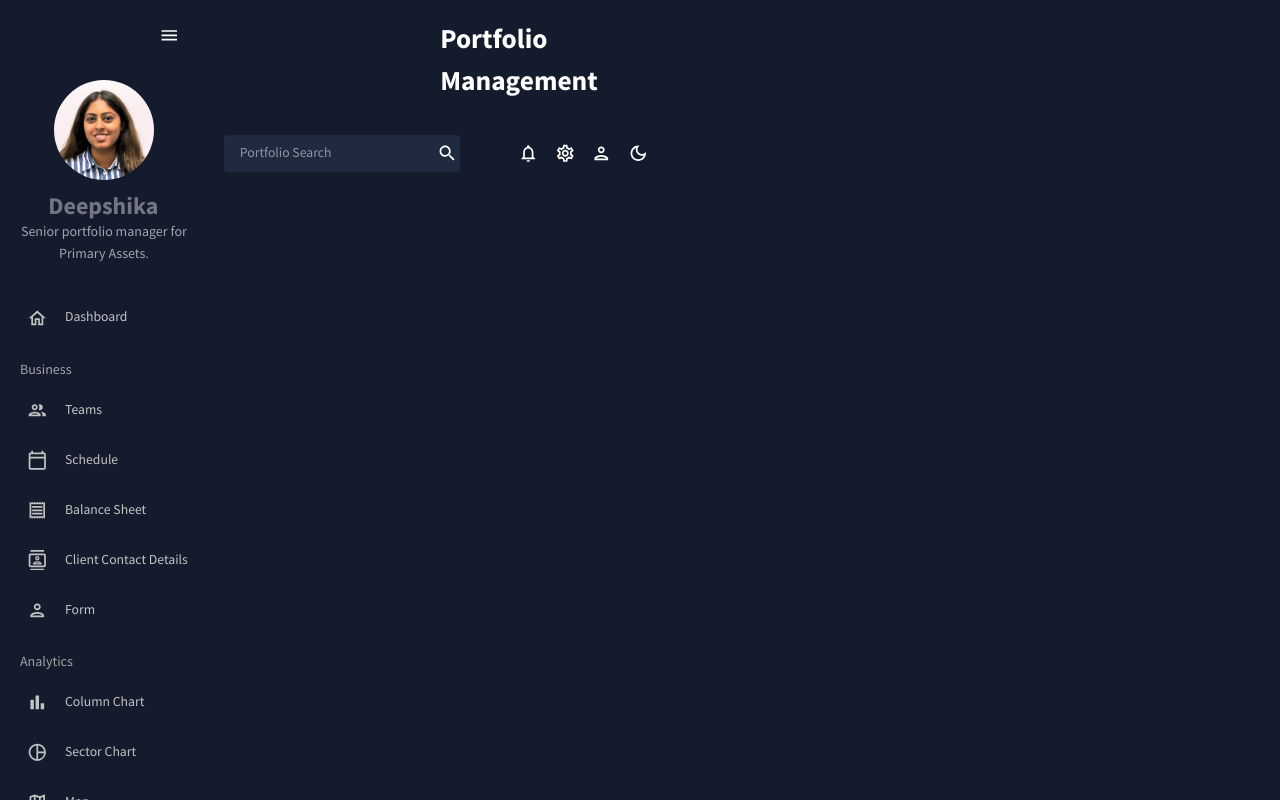
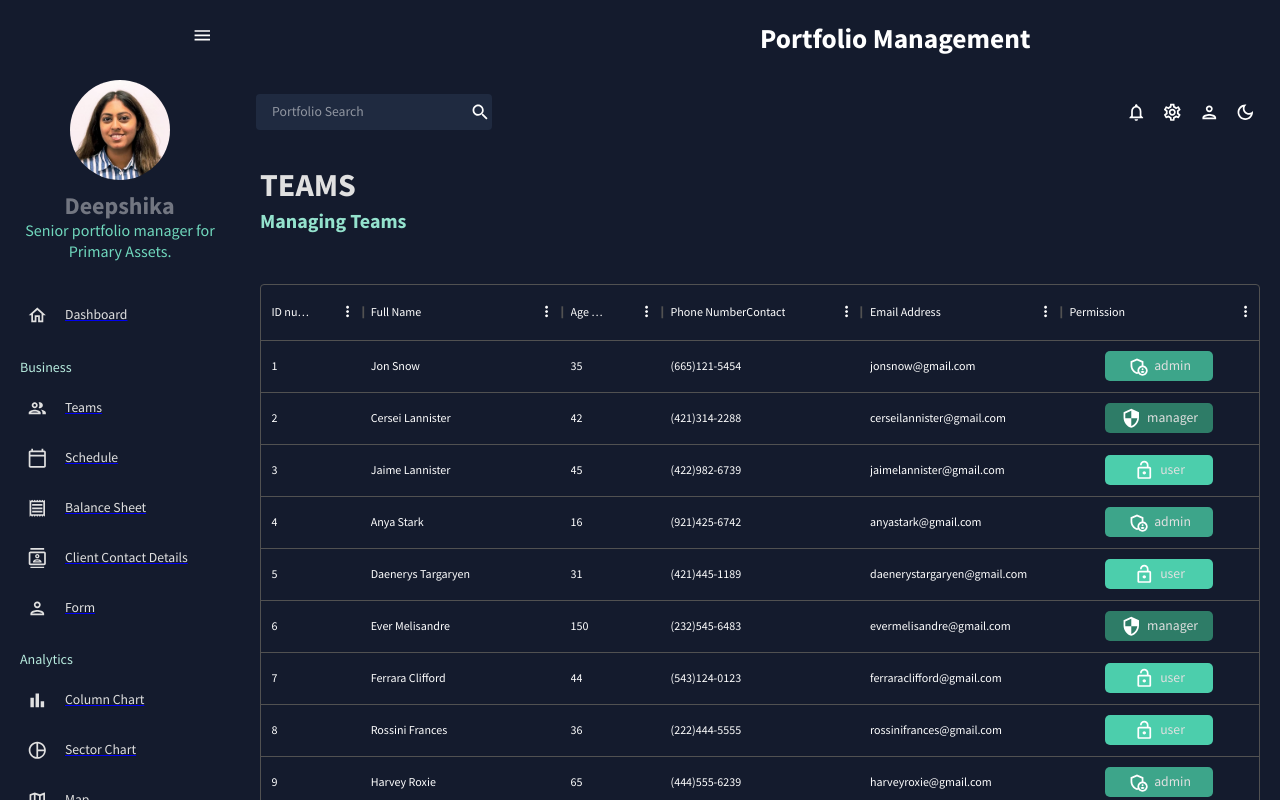
Before and after one commit to DeepshikaReddy/Investment-Profile, a React (Create React App) app: page /team in a window 1280 px wide. Shown: the top 800 px of the page. Built offline with nearby package versions, Linux system fonts and the light colour scheme.

Commit message:
Teams Page

```diff
--- a/src/App.js
+++ b/src/App.js
@@ -6,7 +6,7 @@ import TopBar from "./scenes/global/TopBar";
 import { useState } from "react";
 
 import Dashboard from "./scenes/dashboard";
-// import Team from "./scenes/team";
+import Team from "./scenes/team"
 // import Invoices from "./scenes/invoices";
 // import Contacts from "./scenes/contacts";
 // import Bar from "./scenes/bar";
@@ -43,19 +43,18 @@ const  App = () => {
     <TopBar setIsSidebar={setIsSidebar} />
 
     <Routes>
-      {
-       <Route path="/" element={<Dashboard/>} />
-      /* <Route exact path="/team" element={<Team/>} />
-      <Route exact path="/invoices" element={<Invoices/>} />
-      <Route exact path="/contacts" element={<Contacts/>} />
-      <Route exact path="/bar" element={<Bar/>} />
-      <Route exact path="/form" element={<Form/>} />
-      <Route exact path="/line" element={<Line/>} />
-      <Route exact path="/pie" element={<Pie/>} />
-      <Route exact path="/faq" element={<FAQ/>} />
-      <Route exact path="/geography" element={<Geography/>} />
-      <Route exact path="/calendar" element={<Calendar/>} /> */
-      }
+      <Route exact path="/" element={<Dashboard/>} />
+      <Route path="/team" element={<Team/>} />
+
+      {/* <Route  path="/invoices" element={<Invoices/>} /> */}
+      {/* <Route  path="/contacts" element={<Contacts/>} /> */}
+      {/* <Route exact path="/bar" element={<Bar/>} /> */}
+      {/* <Route exact path="/form" element={<Form/>} /> */}
+      {/* <Route exact path="/line" element={<Line/>} /> */}
+      {/* <Route exact path="/pie" element={<Pie/>} /> */}
+      {/* <Route exact path="/faq" element={<FAQ/>} /> */}
+      {/* <Route exact path="/geography" element={<Geography/>} /> */}
+      {/* <Route exact path="/calendar" element={<Calendar/>} />  */}
 
 
     </Routes>
--- a/src/components/Header.jsx
+++ b/src/components/Header.jsx
@@ -7,7 +7,7 @@ const Header = ({title,subtitle}) => {
     return (
     <Box mb="20px">
         <Typography variant="h2" color={color_val.grey[100]} fontWeight="bold" sx={{mb:"4px"}}>{title}</Typography>
-        <Typography variant="h4" color={color_val.greenAccent[200]} fontWeight="bold" sx={{mb:"3px"}}>{subtitle}</Typography>
+        <Typography variant="h4" color={color_val.greenAccent[300]} fontWeight="bold" sx={{mb:"3px"}}>{subtitle}</Typography>
 
 
     </Box>
--- a/src/data/mockData.js
+++ b/src/data/mockData.js
@@ -1,4 +1,4 @@
-import { tokens } from "../theme";
+import { token_mode} from "../theme";
 
 export const mockDataTeam = [
     {
@@ -433,7 +433,7 @@ export const mockDataTeam = [
   export const mockLineData = [
     {
       id: "japan",
-      color: tokens("dark").greenAccent[500],
+      color: token_mode("dark").greenAccent[500],
       data: [
         {
           x: "plane",
@@ -487,7 +487,7 @@ export const mockDataTeam = [
     },
     {
       id: "france",
-      color: tokens("dark").blueAccent[300],
+      color: token_mode("dark").blueAccent[300],
       data: [
         {
           x: "plane",
@@ -541,7 +541,7 @@ export const mockDataTeam = [
     },
     {
       id: "us",
-      color: tokens("dark").redAccent[200],
+      color: token_mode("dark").redAccent[200],
       data: [
         {
           x: "plane",
--- a/src/index.js
+++ b/src/index.js
@@ -6,9 +6,7 @@ import {BrowserRouter} from "react-router-dom";
 
 const root = ReactDOM.createRoot(document.getElementById('root'));
 root.render(
-  <React.StrictMode>
     <BrowserRouter>
     <App />
     </BrowserRouter>
-  </React.StrictMode>
 );
--- a/src/scenes/global/SideBar.js
+++ b/src/scenes/global/SideBar.js
@@ -4,7 +4,7 @@ import {Box,IconButton,Typography,useTheme} from '@mui/material';
 import { ProSidebarProvider,Menu,MenuItem } from "react-pro-sidebar"; //Sidebar component in react for the Page
 // import 'react-pro-sidebar/dist/css/styles.css';
 
-import { Link } from "react-router-dom"; //Links when we click on the nVigation items
+import { Link , useLocation} from "react-router-dom"; //Links when we click on the nVigation items
 import { token_mode } from "../../theme";
 import { findAllByDisplayValue } from "@testing-library/react";
 import { ArrowDropDownCircle } from "@mui/icons-material";
@@ -25,22 +25,28 @@ import BarChartOutlinedIcon from "@mui/icons-material/BarChartOutlined";
 //Component for each SideBarComponent.
 //SideBarComponent =(props) => {}
 const SideBarComponent = ({ title, to, icon, selected, setSelected }) => {
-    const theme = useTheme();
-    const colors = token_mode(theme.palette.mode);
-    return (
+  const theme = useTheme();
+  const colors = token_mode(theme.palette.mode);
+  return (
+    <Link to={to}>
       <MenuItem
         active={selected === title}
         style={{
-          color: colors.grey[200],
+          color: colors.grey[100],
         }}
         onClick={() => setSelected(title)}
         icon={icon}
       >
         <Typography>{title}</Typography>
-        <Link to={to} />
       </MenuItem>
-    );
-  };
+    </Link>
+  );
+};
+
+
+
+
+
 
 const SideBar = () => {
     const theme= useTheme();
@@ -103,7 +109,7 @@ const SideBar = () => {
 </Box>
 
 <Box textAlign="center">
-<Typography variant="h6" color={colors.primary[200]}>Senior portfolio manager for Primary Assets.</Typography>
+<Typography variant="h5" color={colors.greenAccent[400]}>Senior portfolio manager for Primary Assets.</Typography>
 </Box>
 </Box>
 )
@@ -120,7 +126,7 @@ selected={selected}
 setSelected={setSelected}
 />
 
-<Typography variant="h6" color={colors.grey[300]} sx={{m: "15px 0 5px 20px"}}>Business</Typography>
+<Typography variant="h6" color={colors.greenAccent[200]} sx={{m: "15px 0 5px 20px"}}>Business</Typography>
 <SideBarComponent
 title="Teams"
 to="/team"
@@ -155,7 +161,7 @@ selected={selected}
 setSelected={setSelected}
 />
 
-<Typography variant="h6" color={colors.grey[300]} sx={{m: "15px 0 5px 20px"}}>Analytics</Typography>
+<Typography variant="h6" color={colors.greenAccent[200]} sx={{m: "15px 0 5px 20px"}}>Analytics</Typography>
 <SideBarComponent
 title="Column Chart"
 to="/bar"
@@ -185,7 +191,7 @@ selected={selected}
 setSelected={setSelected}
 />
 
-<Typography variant="h6" color={colors.grey[300]} sx={{m: "15px 0 5px 20px"}}>Support</Typography>
+<Typography variant="h6" color={colors.greenAccent[200]} sx={{m: "15px 0 5px 20px"}}>Support</Typography>
 <SideBarComponent
 title="FAQ"
 to="/faq"
--- a/src/scenes/team/index.jsx
+++ b/src/scenes/team/index.jsx
@@ -1,7 +1,76 @@
-const Dashboard = () =>{
-    return <div>
-        DashBoard!
-    </div>
+import { Box,Typography,useTheme } from "@mui/material";
+import { DataGrid } from "@mui/x-data-grid";
+import { token_mode } from "../../theme";
+import {mockDataTeam} from "../../data/mockData"
+import AdminPanelSettingsOutlinedIcon from "@mui/icons-material/AdminPanelSettingsOutlined";
+import LockOpenOutlinedIcon from "@mui/icons-material/LockOpenOutlined";
+import SecurityOutlinedIcon from "@mui/icons-material/SecurityOutlined";
+import Header from "../../components/Header";
+
+const Team = () =>{
+    const theme = useTheme()
+    const colors= token_mode(theme.palette.mode);
+    const columns = [
+        { field: "id", headerName: "ID number" },
+        {
+          field: "name",
+          headerName: "Full Name",
+          flex: 1, // take equal space
+          cellClassName: "name-column--cell", //each cell has class name value
+        },
+        {
+          field: "age",
+          headerName: "Age Bracket",
+          headerAlign: "left",
+          align: "left",
+        },
+        {
+          field: "phone",
+          headerName: "Phone NumberContact",
+          flex: 1,
+        },
+        {
+          field: "email",
+          headerName: "Email Address",
+          flex: 1,
+        },
+        {
+            field:"access",
+            headerName:"Permission ",
+            flex:1,
+            renderCell:({row :{access}})=>{
+                return(
+                    <Box width="60%" m ="0 auto" p="5px" display="flex" justifyContent="center" backgroundColor={
+                      access==="admin"
+                      ? colors.greenAccent[600]
+                      : access === "manager"
+                      ? colors.greenAccent[700]
+                      : access === "user"
+                      ? colors.greenAccent[500]
+                      : colors.greenAccent[100]
+                    } borderRadius="5px">
+                    {access==="manager" && <SecurityOutlinedIcon/>}
+                     {access==="admin" && <AdminPanelSettingsOutlinedIcon/>}
+                     {access==="user" && <LockOpenOutlinedIcon/>}
+                     <Typography color={colors.grey[100]} sx={{ml:"6px"}} >{access}</Typography>
+                    </Box>
+                )
+
+            }
+        }
+    ]
+
+    return(
+        <Box m ="20px">
+            <Header title="TEAMS" subtitle="Managing Teams"></Header>
+            <Box m="50px 0 0 0" height="75vh">
+                <DataGrid
+                rows = {mockDataTeam}
+                columns = {columns}
+                />
+            </Box>
+        </Box>
+    )
 }
 
-export default Dashboard;
+export default Team;
```
